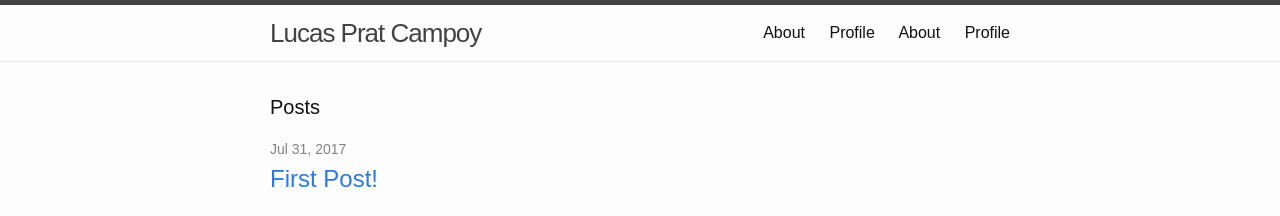
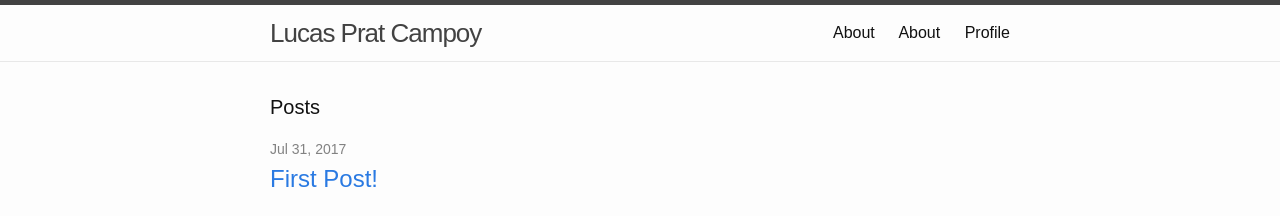
Before and after one commit to LucasPrat/MyLuc2000.github.io, a Jekyll site: the page built from index.html, in a window 1280 px wide. Shown: the top 216 px of the page. Built offline with Jekyll 4.4.1, drawn with Linux system fonts in a browser that asks for light colours.

Commit message:
cambio profile

```diff
--- a/_includes/header.html
+++ b/_includes/header.html
@@ -17,9 +17,9 @@
         {% for my_page in site.pages %}
           {% if my_page.title %}
           <a class="page-link" href="{{ my_page.url | prepend: site.baseurl }}">{{ my_page.title }}</a>
-          <a class="page-link" href="/profile/">Profile</a>
           {% endif %}
         {% endfor %}
+         <a class="page-link" href="/profile/">Profile</a>
       </div>
     </nav>
 
```
